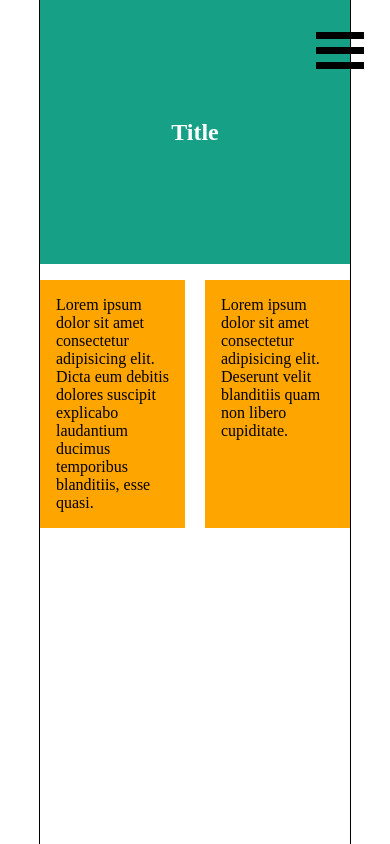
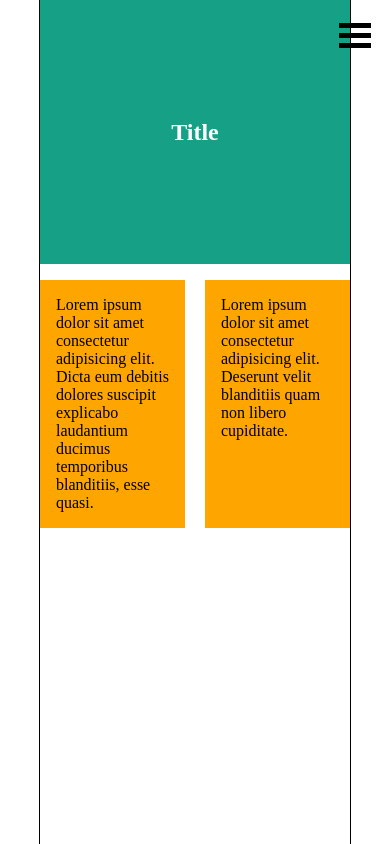
Before and after one commit to TrellixVulnTeam/vanilla_js_portfolio_9009, a website: page index.html in a window 390 px wide. Shown: the top 844 px of the page. Drawn offline with Linux system fonts and the light colour scheme.

Commit message:
Added scripts for serving files

```diff
--- a/package.json
+++ b/package.json
@@ -6,11 +6,13 @@
   "scripts": {
     "test": "echo \"Error: no test specified\" && exit 1",
     "css:scss": "node-sass --output-style compressed -o dist src/scss",
-    "watch:css": "onchange \"src/scss\" -- npm run css:scss"
+    "watch:css": "onchange \"src/scss\" -- npm run css:scss",
+    "serve": "browser-sync start --server \"dist\" --files \"dist\""
   },
   "author": "",
   "license": "ISC",
   "devDependencies": {
+    "browser-sync": "^2.26.13",
     "node-sass": "^5.0.0",
     "onchange": "^7.1.0"
   }
--- a/src/scss/index.scss
+++ b/src/scss/index.scss
@@ -15,9 +15,10 @@ body {
 }
 
 .menu-container {
+    margin-top: 0;
     position: fixed;
-    top: 20px;
-    right: 20px;
+    top: 15px;
+    right: 15px;
     width: 60px;
     height: 60px;
 
@@ -187,8 +188,10 @@ h2 {
     }
 }
 
-@media screen and (max-width: 700px) {
-    .menu-container .menu {
+@media screen and (max-width: 750px) {
+    .menu-container {
+
+        .menu {
             top: -100vh;
             left: 0;
             width: 100vw;
@@ -207,6 +210,23 @@ h2 {
                 }
             }
         }
+        width: 40px;
+        height: 40px;
+
+        .burger-menu div {
+            height: 5px;
+        }
+
+        .burger-menu div::before {
+            top: -10px;
+            height: 5px;
+        }
+
+        .burger-menu div::after {
+            bottom: -10px;
+            height: 5px;
+        }
+    }
 
     .toggler:checked ~ .menu {
         top: 0;
```
Also changed, not shown: dist/index.css, dist/index.html (added), 1 other file. Lines whose indentation alone changed are shown as unchanged.
